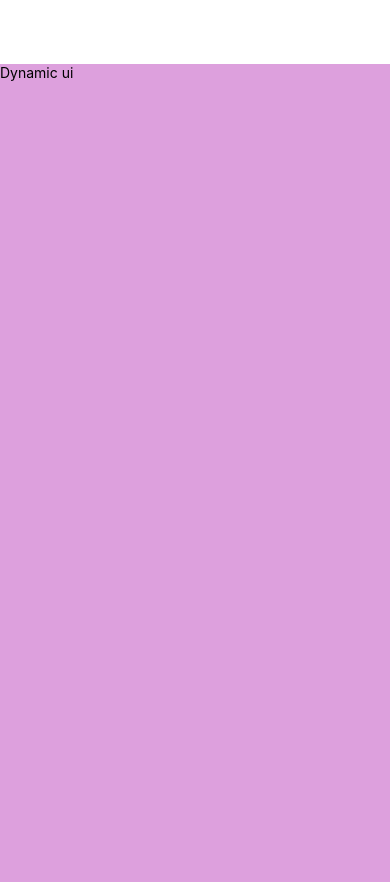
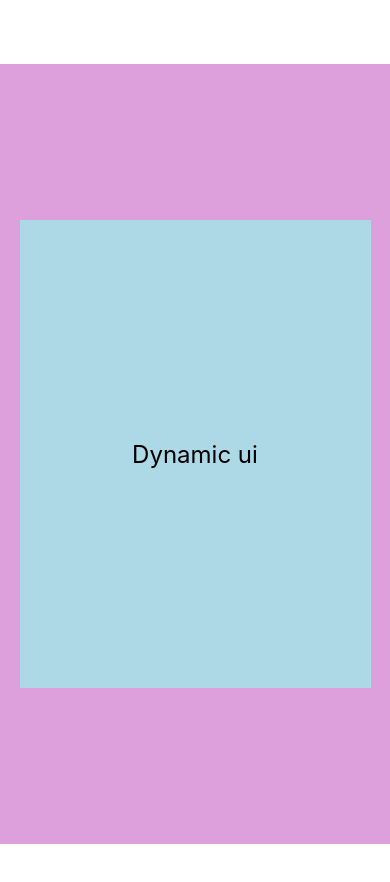
Before and after one commit to raartist/react-native-topics, a React Native app: screen / in a window 390 px wide. Shown: the top 882 px of the page. After the commit the page ends 844 px from the top, so only its background shows below. Built offline with nearby package versions, Linux system fonts and the light colour scheme.

Commit message:
dimensions api

```diff
--- a/App.js
+++ b/App.js
@@ -1,8 +1,8 @@
-import { StyleSheet, Text, View } from "react-native";
+import { Dimensions, StyleSheet, Text, View } from "react-native";
 
 /*/last property will take advantage of style in the styling array}*/
 
-// 39- Dynamic user interfaces
+// 40 - Dimensions API
 
 // Flex:<positive number>
 // flexGrow: '<positive number>', flexShrink:1, flexBasis:0
@@ -13,15 +13,32 @@
 export default function App() {
   return (
     <View style={styles.container}>
-      <Text>Dynamic ui</Text>
+      <View style={styles.box}>
+        <Text style={styles.text}>Dynamic ui</Text>
+      </View>
     </View>
   );
 }
 
+const windowWidth = Dimensions.get("window").width;
+const windowHeight = Dimensions.get("window").height;
+
 const styles = StyleSheet.create({
   container: {
     marginTop: 64,
-    backgroundColor:"plum",
-    height:"100%"
+    backgroundColor: "plum",
+    flex: 1,
+    alignItems: "center",
+    justifyContent: "center",
+  },
+  box: {
+    width: windowWidth > 500 ? "70%" : "90%",
+    height: windowHeight > 500 ? "60%" : "40%",
+    backgroundColor: "lightblue",
+    alignItems: "center",
+    justifyContent: "center",
+  },
+  text: {
+    fontSize: windowWidth > 500 ? 28 : 24,
   },
 });
```
